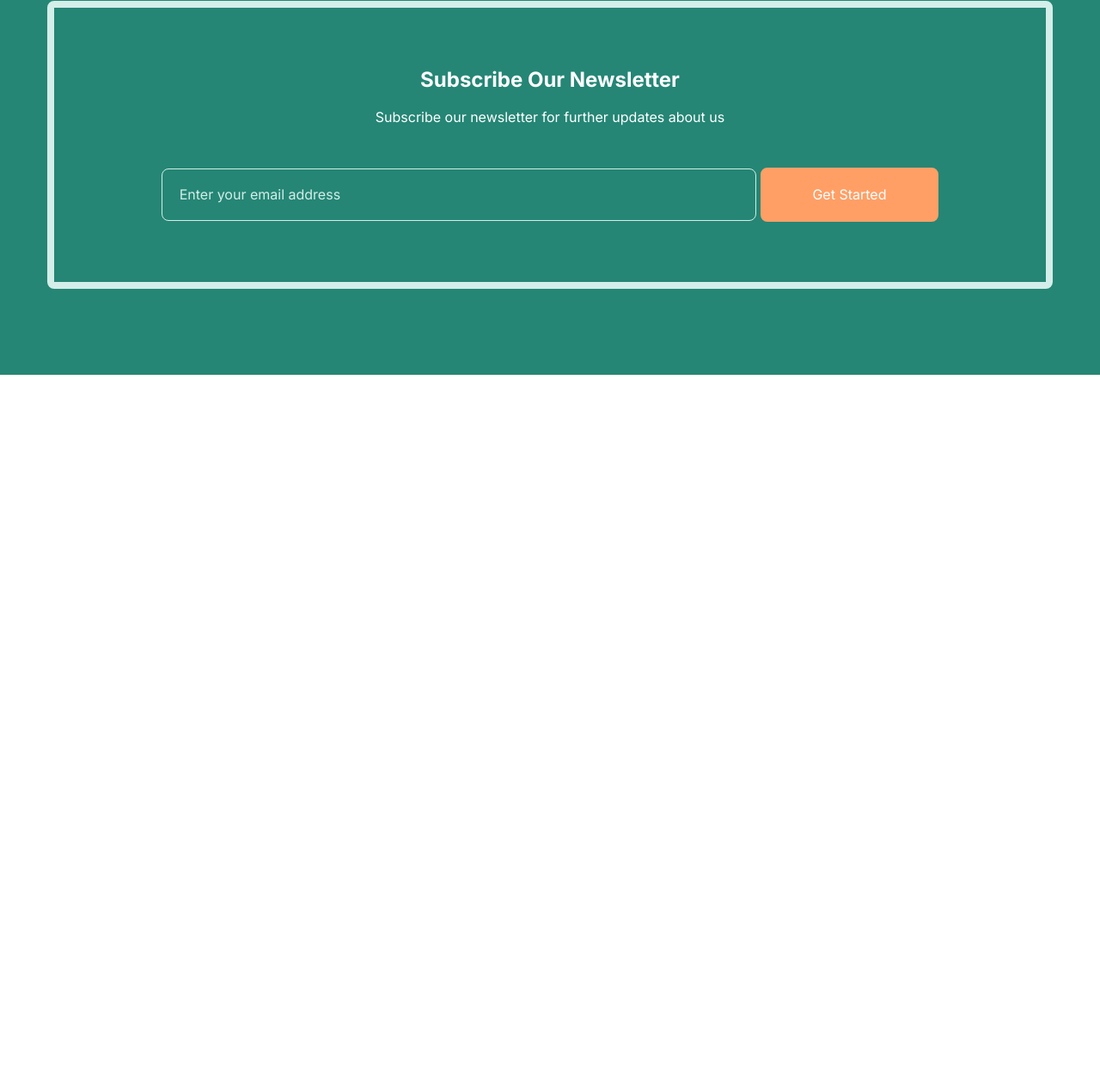
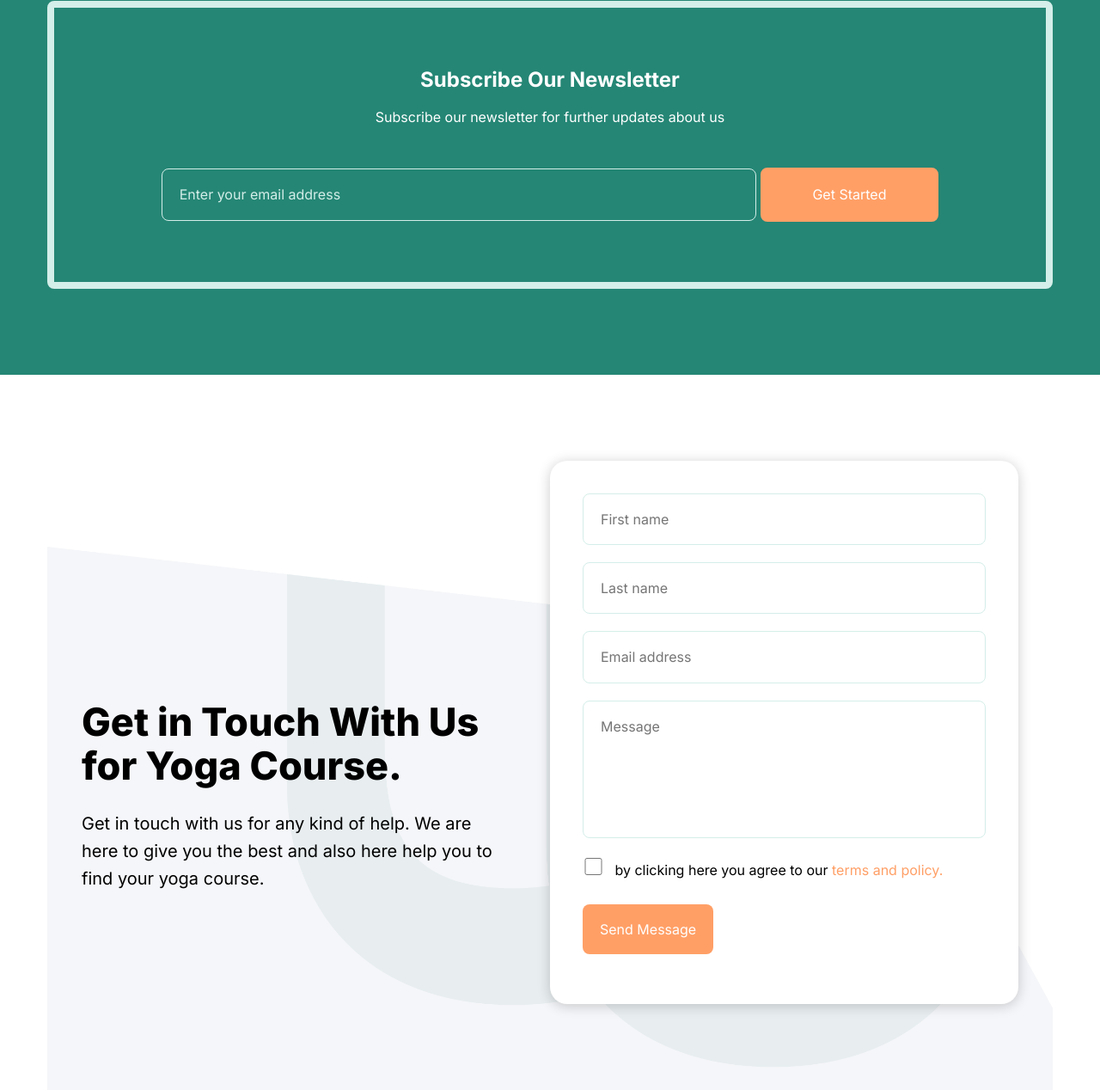
Before and after one commit to mahmoud-rabee/Yoga, a plain HTML site: page index.html in a window 1280 px wide. Shown: the part 6413-7681 px from the top of the page at 86% size. Before the commit the page ends 6849 px from the top, so only its background shows below. Drawn offline with Linux system fonts and the light colour scheme.

Commit message:
Creat Contact us Section

```diff
--- a/css/yola.css
+++ b/css/yola.css
@@ -998,3 +998,97 @@ header .nav li:last-child a {
     }
 }
 /* End Our Newsletter */
+/* Start Contact */
+.contact {
+   padding-top: 200px;
+}
+.contact .container {
+   background-image: url(../images/Shapes.png);
+   background-size: cover;
+   background-repeat: no-repeat;
+}
+.contact .container .content {
+    display: flex;
+    justify-content: space-between;
+    position: relative;
+    bottom: 100px;
+    padding: 0 20px;
+}
+@media (max-width: 991px) {
+    .contact .container .content {
+        flex-direction: column;
+    }
+}
+.contact .text {
+    width: 45%;
+    margin-bottom: 130px;
+    align-self: flex-end;
+}
+@media (max-width: 991px) {
+    .contact .text {
+        width: 100%;
+        margin-bottom: 70px;
+    }
+}
+.contact .text h2 {
+   margin-bottom: 25px;
+   font-size: 45px;
+   font-weight: 800;
+}
+@media (max-width: 600px) {
+    .contact .text h2 {
+        font-size: 36px;
+    }
+}
+.contact .text p {
+   font-size: 20px;
+   line-height: 1.6;
+}
+.contact .form {
+    width: 50%;
+    padding: 38px;
+    border-radius: 20px;
+    box-shadow: 0 2px 15px rgb(0 0 0 / 20%);
+    background-color: white;
+}
+@media (max-width: 991px) {
+    .contact .form {
+        width: 100%;
+    }
+}
+.contact .form input,
+textarea {
+   width: 100%;
+   outline: none;
+   border: none;
+   border-radius: var(--main-border-radius);
+   border: 1px solid #d4eee9;
+   padding: 20px;
+   margin-bottom: 20px;
+}
+textarea {
+    resize: none;
+    height: 160px;
+}
+.contact .form input:last-child{
+    width: fit-content;
+    border: none;
+    display: block;
+    margin-top: 30px;
+    color: white;
+    background-color: #ff9f66;
+}
+.contact .form [type="checkbox"] {
+    width: 25px;
+    height: 20px;
+    margin: 0 8px 0 0;
+}
+.contact .form a {
+    color: #ff9f66;
+}
+@media (max-width: 600px) {
+    label {
+        font-size: 12px;
+    }
+}
+/* End Contact */
--- a/index.html
+++ b/index.html
@@ -263,5 +263,28 @@
         </div>
     </section>
     <!-- End Our Newsletter -->
+    <!-- Start Contact -->
+    <section class="contact">
+        <div class="container">
+            <div class="content">
+                <div class="text">
+                    <h2>Get in Touch With Us for Yoga Course.</h2>
+                    <p>Get in touch with us for any kind of help. We are here to give you the best and also here help you to find your yoga course.</p>
+                </div>
+                <div class="form">
+                    <form action="">
+                        <input type="text" placeholder="First name">
+                        <input type="text" placeholder="Last name">
+                        <input type="email" placeholder="Email address">
+                        <textarea placeholder="Message" name="" id=""></textarea>
+                        <input id="terms" type="checkbox">
+                        <label for="terms">by clicking here you agree to our <a href="#">terms and policy.</a></label>
+                        <input type="submit" value="Send Message">
+                    </form>
+                </div>
+            </div>
+        </div>
+    </section>
+    <!-- End Contact -->
 </body>
 </html>
```
Also changed, not shown: images/Shapes.png (added).
